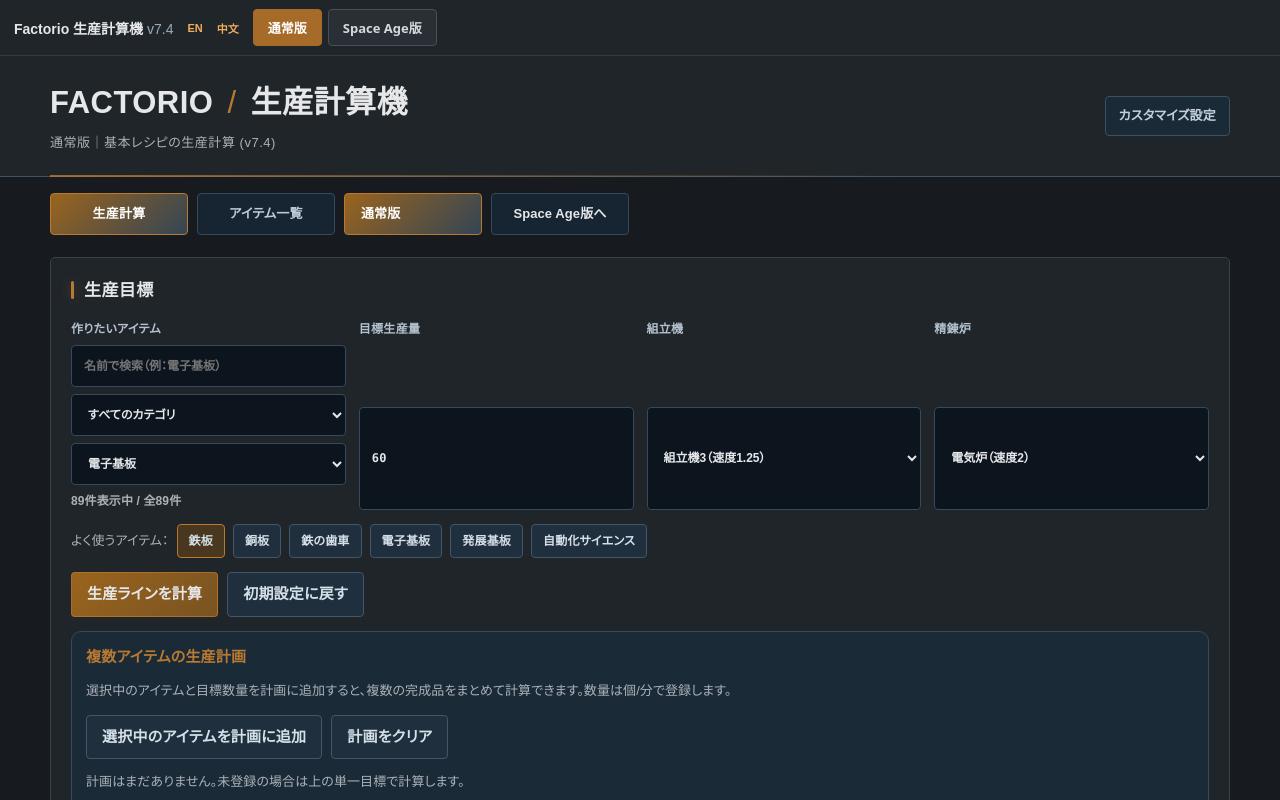
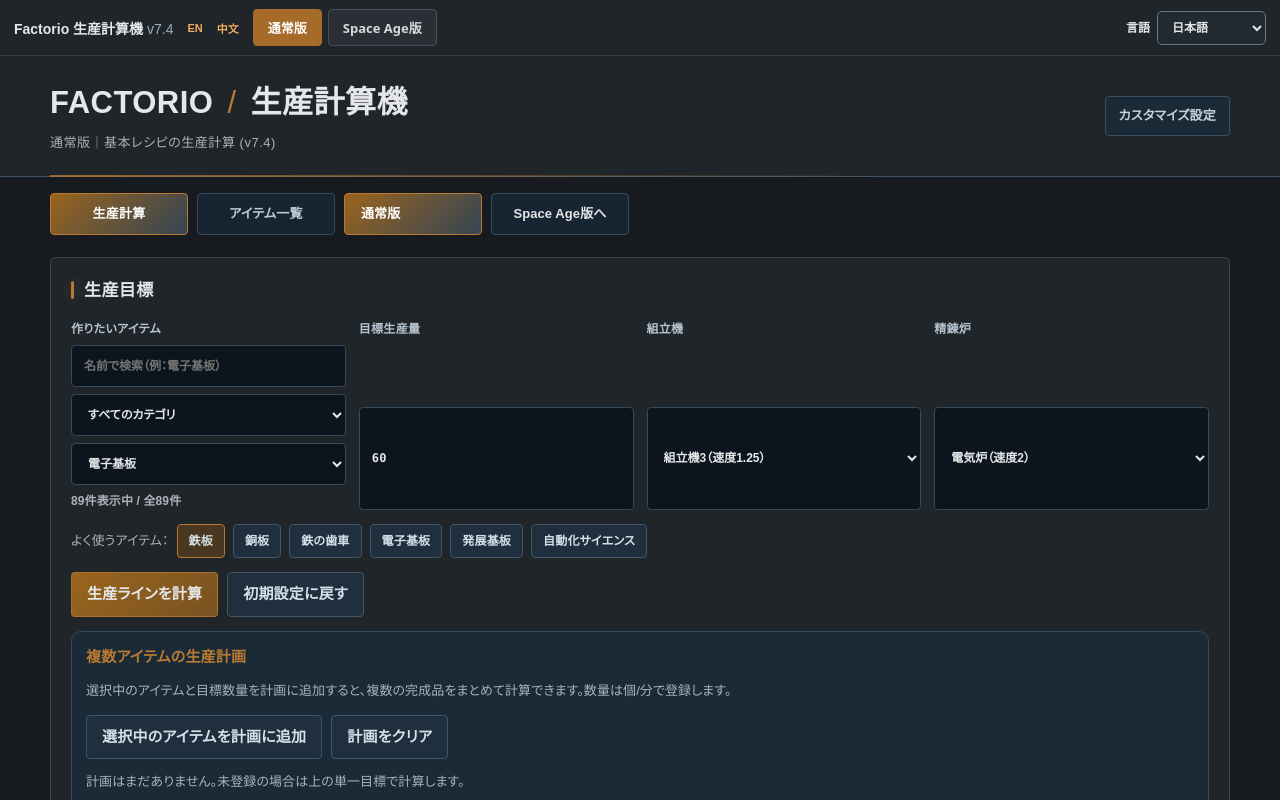
Before and after one commit to factory-calculator/factorio-production-calculator, a plain HTML site: page calculator.html in a window 1280 px wide. Drawn offline with Linux system fonts and the light colour scheme.

Commit message:
Add language dropdown to site pages

```diff
--- a/calculator.html
+++ b/calculator.html
@@ -56,6 +56,7 @@ document.querySelectorAll(".tab").forEach(button => {
   });
 });
 </script>
+<script src="language-switcher.js" defer></script>
 </body>
 </html>
 <script>
```
